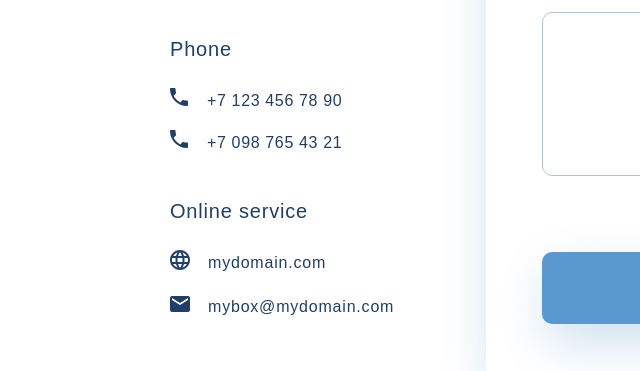
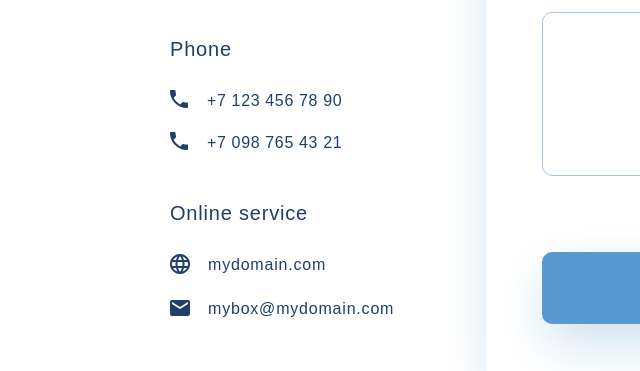
Before and after one commit to Ivanych73/geekbrains-html-css, a plain HTML site: page lesson-8/homework8/contacts.html in a window 1280 px wide. Shown: the part 847-1218 px from the top of the page, 42-682 px from the left. Drawn offline with Linux system fonts and the light colour scheme.

Commit message:
lesson-8 homework almost done

```diff
--- a/lesson-8/homework8/style.css
+++ b/lesson-8/homework8/style.css
@@ -347,7 +347,7 @@ background: linear-gradient(0deg, #EBF3FB 8.84%, rgba(152, 195, 232, 0) 31.12%);
 }
 
 .contacts__info_list li {
-    margin-top: 16px;
+    margin-top: 14px;
     font-weight: 300;
     font-size: 16px;
     letter-spacing: 0.04em;
@@ -362,6 +362,8 @@ background: linear-gradient(0deg, #EBF3FB 8.84%, rgba(152, 195, 232, 0) 31.12%);
     content: url(images/contacts_phone.svg);
     margin-right: 19px;
     display: block;
+    padding-top: 2px;
+    box-sizing: border-box;
 }
 
 .contacts__info__link {
@@ -380,12 +382,16 @@ background: linear-gradient(0deg, #EBF3FB 8.84%, rgba(152, 195, 232, 0) 31.12%);
     content: url(images/contacts_web.svg);
     margin-right: 18px;
     display: block;
+    padding-top: 2px;
+    box-sizing: border-box;
 }
 
 .contacts__info_online:last-child::before {
     content: url(images/contacts_mail.svg);
     margin-right: 18px;
     display: block;
+    padding-top: 2px;
+    box-sizing: border-box;
 }
 
 .contacts__form {
```
